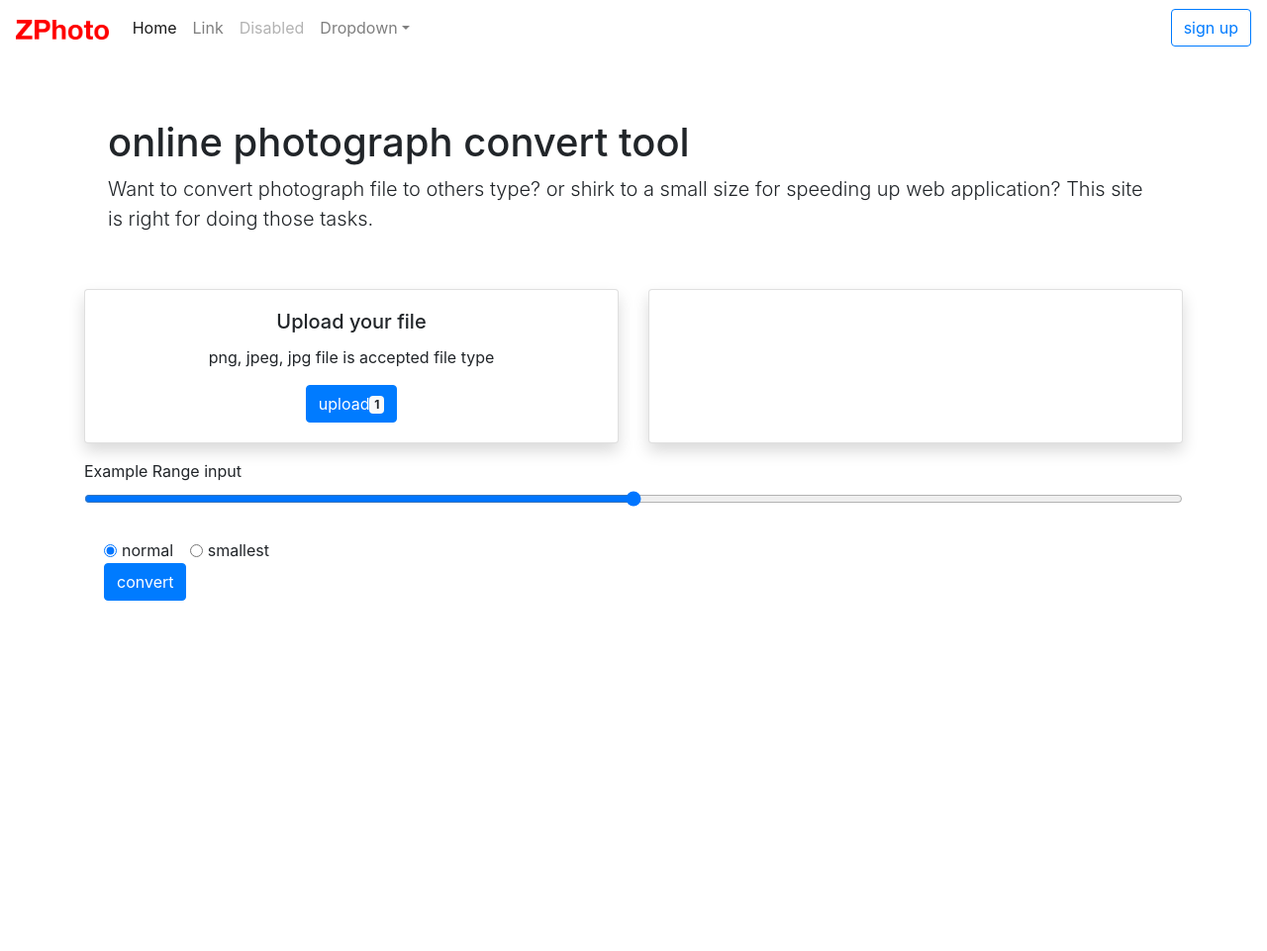
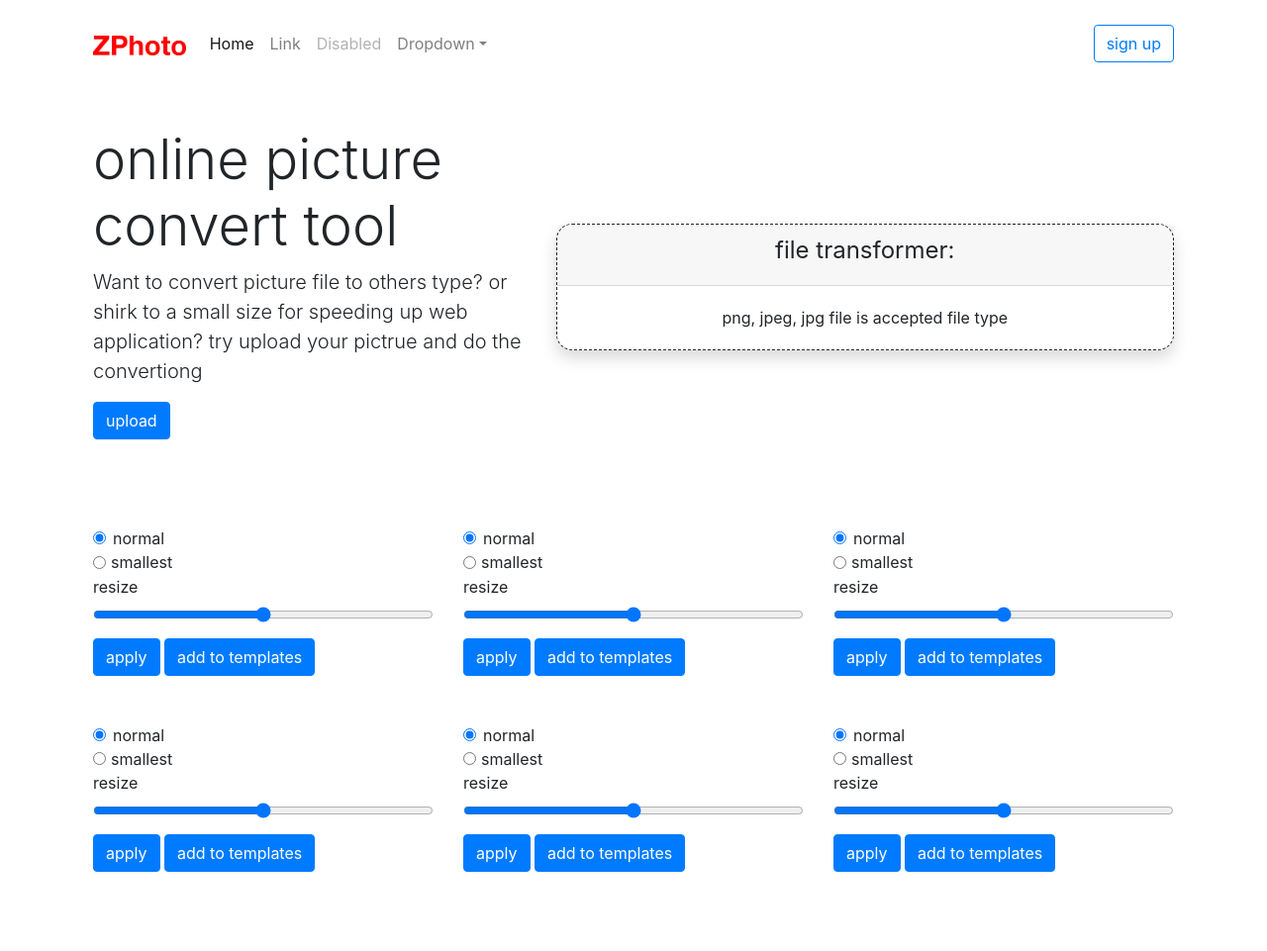
Before and after one commit to frankzhang/zphoto, a Django app: template site/templates/index.html in a window 1280 px wide. Shown: the whole page at 99% size. Before the commit the page ends 607 px from the top, so only its background shows below. Run offline with Django 3.2, Linux system fonts and the light colour scheme; the template is opened without the code that fills it, so the values that code supplies are empty; some libraries are stand-ins or nearby versions.

Commit message:
modify the front interface and structure for uploading file and transformer

```diff
--- a/site/static/zphoto.css
+++ b/site/static/zphoto.css
@@ -1,11 +1,18 @@
 body {
-    padding-top: 5rem;
+  /*  padding-top: 5rem; */
 }
-.introduce {
-    padding: 2.5rem 1.5rem;
-    /* text-align: center; */
+.container {
+    padding: 1rem 1.5rem;
+ /*   text-align: center; */
 }
 
+#fileList {
+   /* margin: 2rem auto; */
+    border:.1rem dashed;
+    border-radius:1rem;
+    cursor: pointer;
+
+}
 .operation {
     padding: 1rem 0rem;
 }
--- a/site/templates/index.html
+++ b/site/templates/index.html
@@ -19,8 +19,9 @@
   </head>
 
   <body>
-
-    <nav class="navbar navbar-expand-md navbar-light fixed-top">
+    <header class="site-header">
+      <nav class="navbar navbar-expand-md navbar-light">
+	<div class="container">
 	<a class="navbar-brand" href="#">
 	  <img src="{% static 'zphoto.png' %}" height="20rem"alt="Z"></a>
 
@@ -51,60 +52,214 @@
 
 	  <button type="button" class="btn btn-inline btn-outline-primary">sign up</button>
 	</div>
+	</div>
       </nav>
+    </header>
 
-    <main role="main" class="container">
+    <main role="main" class="content">
 
-      <div class="introduce">
-	<h1>online photograph convert tool</h1>
-	<p class="lead">Want to convert photograph file to others type? or shirk to a small size for speeding up web application?
-	  This site is right for doing those tasks.
-      </div>
-
-      <div class="card-deck mb-3">
-	<div class="card text-center shadow " >
-	  <div class="card-body">
-	    <h5 class="card-title">Upload your file</h5>
-	    <!-- <h6 class="card-subtitle mb-2 text-muted">Card subtitle</h6> -->
-	    <p class="card-text">png, jpeg, jpg file is accepted file type</p>
+      <div class="container">
+      	<div class="row justify-content-lg-between align-items-lg-center py-4">
+      	  <div class="col-lg-5 mb-4">
+      	    <h1 class="display-4">online picture convert tool</h1>
+      	    <p class="lead">Want to convert picture file to others type? or shirk to a small size for speeding up web application? try upload your pictrue and do the convertiong
+      	    </p>
 
       	    <!-- <a href="#" class="btn btn-outline-primary">upload your file</a> -->
       	    <input class="btn btn-primary" type="file" id="uploadFile" multiple="" style="display:none"  onChange="handleUploadFile(this.files)">
-	    <a href="#" id="fileSelect" class="btn btn-primary">upload<span class="badge badge-light">1</span></a>
+      	    <a href="#" id="fileSelect" class="btn btn-primary">upload</a>
+      	  </div>
+
+      	  <div class ="col-lg-7">
+
+      	    <div class="card-deck d-block fluid mb-3">
+      	      <div class="card text-center shadow "  id="fileList">
+      		<div class="card-header">
+      		  <h4 class="font-weight-normal">file transformer: </h4>
+      		</div>
+      		<div class="card-body">
+      		  <!-- <h5 class="card-title">Upload your file</h5> -->
+      		  <p class="card-text">png, jpeg, jpg file is accepted file type</p>
       		</div>
 
       	      </div>
-	<div class="card shadow " id ="fileList">
+      	    </div >
       	  </div>
-      </div >
+
+      	</div>
+
+      	<!-- operations that could be applied to transformer -->
+      	<!-- =============================================== -->
+      	<div class="container operation">
+      	  <div class="row pt-4">
+      	    <div class="col-sm-6 col-md-4 mb-4 mb-md-5">
 
       	      <form>
-	<div class="form-group">
-	  <label for="formControlRange">Example Range input</label>
-	  <input type="range" class="form-control-range" id="formControlRange">
-	</div>
-	</form>
-      <div class="operation">
-	<form class="form-check">
-	  <div class="form-check form-check-inline" >
+      	  	<div class="form-check">
       	  	  <input class ="form-check-input" type="radio" name="option-level" checked >
       	  	  <label class ="form-check-label" for="normal">
       	  	    normal
+      	  	  </label>
       	  	</div>
 
       	  	<div class="form-check form-check-inline">
       	  	  <input class ="form-check-input" type="radio" name="option-level">
       	  	  <label class ="form-check-label" for="smallest">
       	  	    smallest
+      	  	  </label>
       	  	</div>
-	  <div>
-	    <input class="btn btn-primary" type="submit" value="convert">
+
+      	  	<div class="form-group">
+      	  	  <label for="formControlRange">resize</label>
+      	  	  <input type="range" class="form-control-range" id="formControlRange">
       	  	</div>
+
+      	  	<input class="btn btn-primary" type="submit" value="apply">
+      	  	<input class="btn btn-primary" type="submit" value="add to templates">
+      	      </form>
+
+      	    </div>
+
+
+      	    <div class="col-sm-6 col-md-4 mb-4 mb-md-5">
+      	      <form>
+      	  	<div class="form-check">
+      	  	  <input class ="form-check-input" type="radio" name="option-level" checked >
+      	  	  <label class ="form-check-label" for="normal">
+      	  	    normal
+      	  	  </label>
+      	  	</div>
+
+      	  	<div class="form-check form-check-inline">
+      	  	  <input class ="form-check-input" type="radio" name="option-level">
+      	  	  <label class ="form-check-label" for="smallest">
+      	  	    smallest
+      	  	  </label>
+      	  	</div>
+
+      	  	<div class="form-group">
+      	  	  <label for="formControlRange">resize</label>
+      	  	  <input type="range" class="form-control-range" id="formControlRange">
+      	  	</div>
+
+      	  	<input class="btn btn-primary" type="submit" value="apply">
+      	  	<input class="btn btn-primary" type="submit" value="add to templates">
+      	      </form>
+
+      	    </div>
+
+      	    <div class="col-sm-6 col-md-4 mb-4 mb-md-5">
+      	      <form>
+      	  	<div class="form-check">
+      	  	  <input class ="form-check-input" type="radio" name="option-level" checked >
+      	  	  <label class ="form-check-label" for="normal">
+      	  	    normal
+      	  	  </label>
+      	  	</div>
+
+      	  	<div class="form-check form-check-inline">
+      	  	  <input class ="form-check-input" type="radio" name="option-level">
+      	  	  <label class ="form-check-label" for="smallest">
+      	  	    smallest
+      	  	  </label>
+      	  	</div>
+
+      	  	<div class="form-group">
+      	  	  <label for="formControlRange">resize</label>
+      	  	  <input type="range" class="form-control-range" id="formControlRange">
+      	  	</div>
+
+      	  	<input class="btn btn-primary" type="submit" value="apply">
+      	  	<input class="btn btn-primary" type="submit" value="add to templates">
       	      </form>
       	    </div>
 
+      	    <div class="col-sm-6 col-md-4 mb-4 mb-md-5">
+      	      <form>
+      	  	<div class="form-check">
+      	  	  <input class ="form-check-input" type="radio" name="option-level" checked >
+      	  	  <label class ="form-check-label" for="normal">
+      	  	    normal
+		  </label>
+
+      	  	</div>
+
+      	  	<div class="form-check form-check-inline">
+      	  	  <input class ="form-check-input" type="radio" name="option-level">
+      	  	  <label class ="form-check-label" for="smallest">
+      	  	    smallest
+      	  	  </label>
+      	  	</div>
+
+      	  	<div class="form-group">
+      	  	  <label for="formControlRange">resize</label>
+      	  	  <input type="range" class="form-control-range" id="formControlRange">
+      	  	</div>
+
+      	  	<input class="btn btn-primary" type="submit" value="apply">
+      	  	<input class="btn btn-primary" type="submit" value="add to templates">
+      	      </form>
+      	    </div>
+
+      	    <div class="col-sm-6 col-md-4 mb-4 mb-md-5">
+      	      <form>
+      	  	<div class="form-check">
+      	  	  <input class ="form-check-input" type="radio" name="option-level" checked >
+      	  	  <label class ="form-check-label" for="normal">
+      	  	    normal
+      	  	  </label>
+      	  	</div>
+
+      	  	<div class="form-check form-check-inline">
+      	  	  <input class ="form-check-input" type="radio" name="option-level">
+      	  	  <label class ="form-check-label" for="smallest">
+      	  	    smallest
+      	  	  </label>
+      	  	</div>
+
+      	  	<div class="form-group">
+      	  	  <label for="formControlRange">resize</label>
+      	  	  <input type="range" class="form-control-range" id="formControlRange">
+      	  	</div>
+
+      	  	<input class="btn btn-primary" type="submit" value="apply">
+      	  	<input class="btn btn-primary" type="submit" value="add to templates">
+      	      </form>
+      	    </div>
+
+      	    <div class="col-sm-6 col-md-4 mb-4 mb-md-5">
+      	      <form>
+      	    	<div class="form-check">
+      	    	  <input class ="form-check-input" type="radio" name="option-level" checked >
+      	    	  <label class ="form-check-label" for="normal">
+      	    	    normal
+      	    	  </label>
+      	    	</div>
+
+      	    	<div class="form-check form-check-inline">
+      	    	  <input class ="form-check-input" type="radio" name="option-level">
+      	    	  <label class ="form-check-label" for="smallest">
+      	    	    smallest
+      	    	  </label>
+      	    	</div>
+
+      	    	<div class="form-group">
+      	    	  <label for="formControlRange">resize</label>
+      	    	  <input type="range" class="form-control-range" id="formControlRange">
+      	    	</div>
+
+      	    	<input class="btn btn-primary" type="submit" value="apply">
+      	    	<input class="btn btn-primary" type="submit" value="add to templates">
+      	      </form>
+      	    </div>
+
+      	  </div>
+      	</div>
+
+
+      </div>
+
     </main>
-    <!-- /.container -->
 
     <!-- js script ===================================== -->
     <script src="{% static 'uploadfile.js' %}" ></script>
```
Lines whose indentation alone changed are shown as unchanged.
